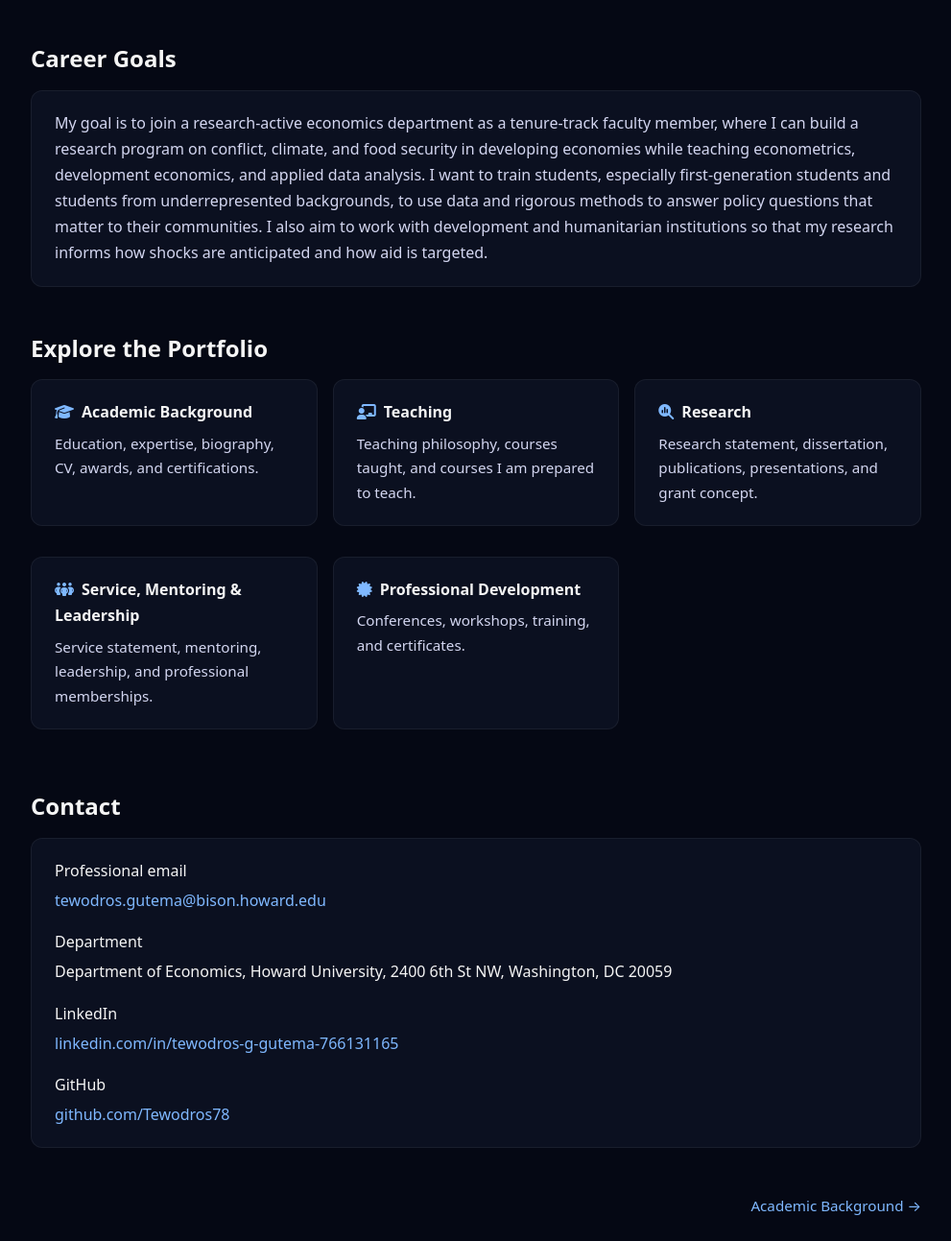
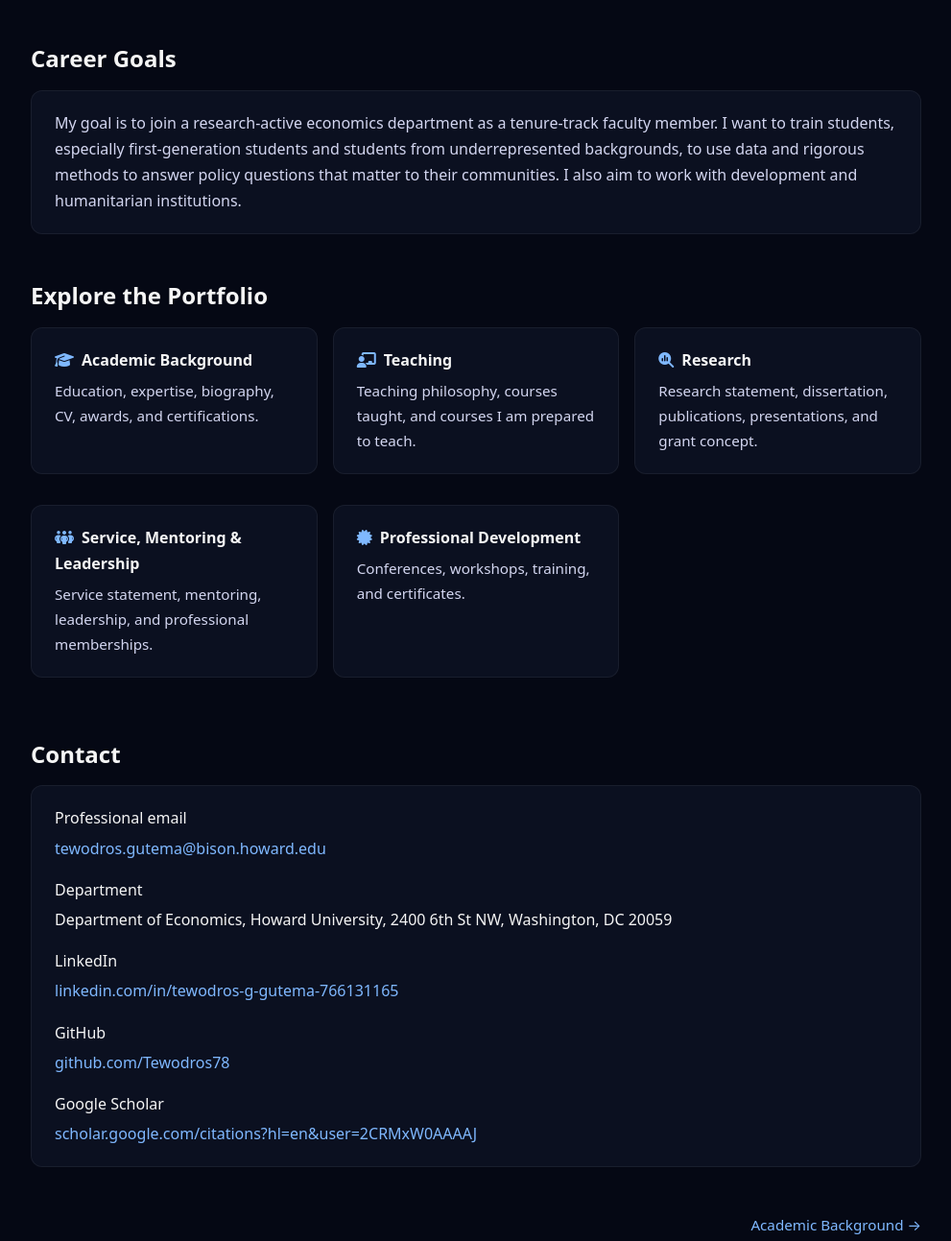
Before and after one commit to Tewodros78/faculty-portfolio, a plain HTML site: page index.html in a window 1280 px wide. Shown: the part 669-1962 px from the top of the page at 96% size, without its empty margins (144-1135 px from the left). Drawn offline with Linux system fonts and the light colour scheme.

Commit message:
Update index.html

```diff
--- a/index.html
+++ b/index.html
@@ -62,7 +62,9 @@
         <section class="page-section">
         <h2 class="section-title">Career Goals</h2>
         <div class="card statement">
-            <p>My goal is to join a research-active economics department as a tenure-track faculty member, where I can build a research program on conflict, climate, and food security in developing economies while teaching econometrics, development economics, and applied data analysis. I want to train students, especially first-generation students and students from underrepresented backgrounds, to use data and rigorous methods to answer policy questions that matter to their communities. I also aim to work with development and humanitarian institutions so that my research informs how shocks are anticipated and how aid is targeted.</p>
+            <p>My goal is to join a research-active economics department as a tenure-track faculty member. I want to train students,
+                especially first-generation students and students from underrepresented backgrounds, to use data and rigorous methods to answer policy questions
+                that matter to their communities. I also aim to work with development and humanitarian institutions.</p>
         </div>
         </section>
         <section class="page-section">
@@ -82,6 +84,7 @@
             <div><div class="contact-label">Department</div>Department of Economics, Howard University, 2400 6th St NW, Washington, DC 20059</div>
             <div><div class="contact-label">LinkedIn</div><a href="https://www.linkedin.com/in/tewodros-g-gutema-766131165" target="_blank">linkedin.com/in/tewodros-g-gutema-766131165</a></div>
             <div><div class="contact-label">GitHub</div><a href="https://github.com/Tewodros78" target="_blank">github.com/Tewodros78</a></div>
+            <div><div class="contact-label">Google Scholar</div><a href="https://scholar.google.com/citations?hl=en&user=2CRMxW0AAAAJ" target="_blank">scholar.google.com/citations?hl=en&user=2CRMxW0AAAAJ</a></div>
         </div>
         </section>
         <div class="page-nav"><span></span><a href="background.html">Academic Background &rarr;</a></div>
```
